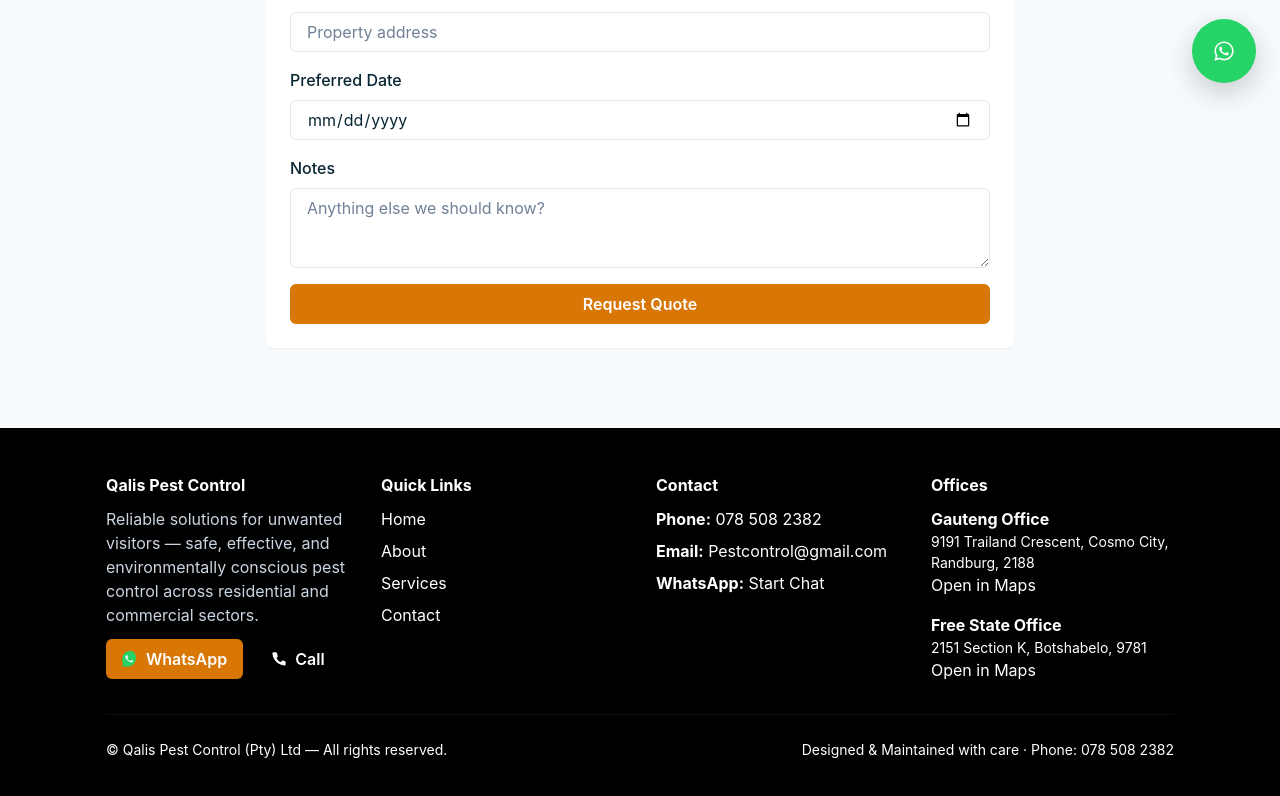
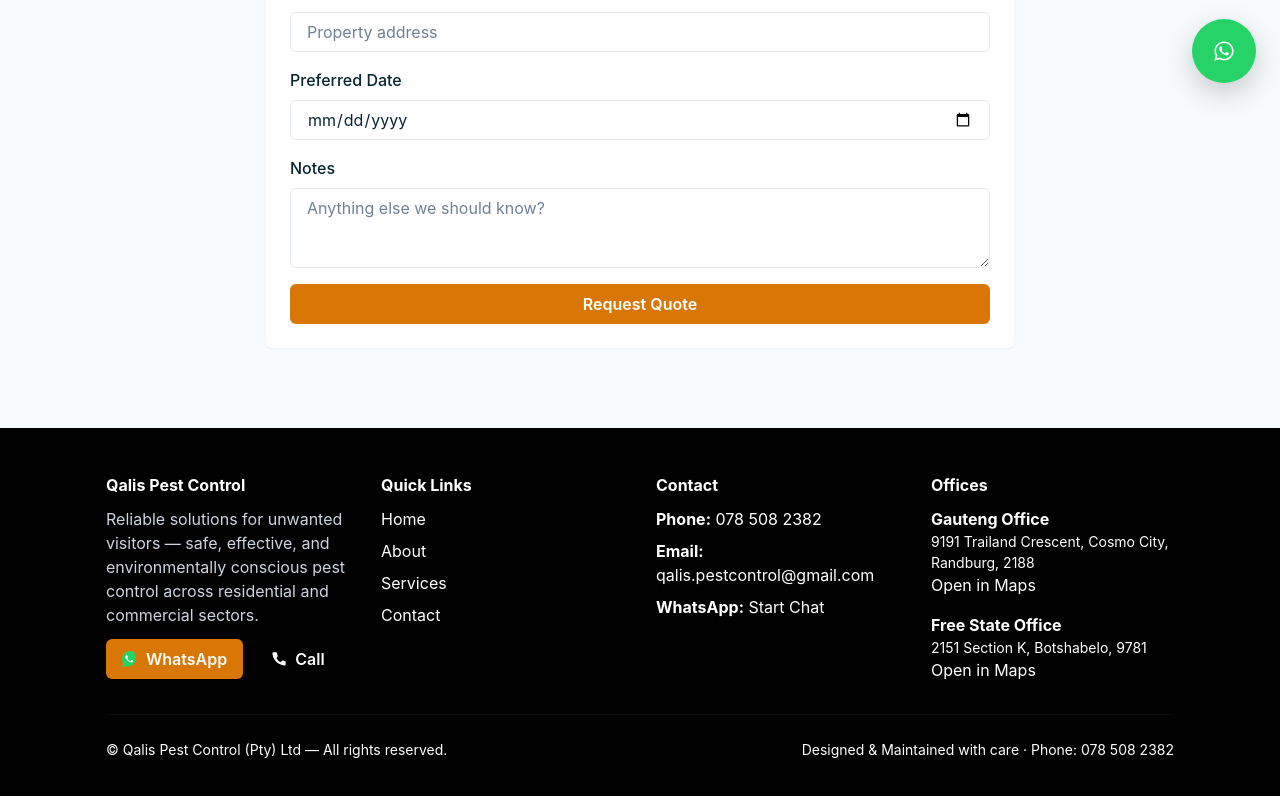
Before and after one commit to qalispestcontrol-cpu/qalispestcontrol, a React (Vite) app: page /quote in a window 1280 px wide. Shown: the part 693-1489 px from the top of the page. Built offline with nearby package versions, Linux system fonts and the light colour scheme; no server answers.

Commit message:
number and email updates

```diff
--- a/src/components/Footer.jsx
+++ b/src/components/Footer.jsx
@@ -39,7 +39,7 @@
             <Heading size="sm" mb={3}>Contact</Heading>
             <Stack spacing={2}>
               <Text><strong>Phone:</strong> <Link href="tel:0785082383" _hover={{ color: 'brand.500' }} transition="color .15s">078 508 2382</Link></Text>
-              <Text><strong>Email:</strong> <Link href="mailto:qalis.pestcontrol@gmail.com" _hover={{ color: 'brand.500' }} transition="color .15s">Pestcontrol@gmail.com</Link></Text>
+              <Text><strong>Email:</strong> <Link href="mailto:qalis.pestcontrol@gmail.com" _hover={{ color: 'brand.500' }} transition="color .15s">qalis.pestcontrol@gmail.com</Link></Text>
               <Text><strong>WhatsApp:</strong> <Link href="https://wa.me/27785082382?text=Hello%20Qalis%20Pest%20Control" target="_blank" rel="noopener" _hover={{ color: 'brand.500' }} transition="color .15s">Start Chat</Link></Text>
             </Stack>
           </Box>
--- a/src/pages/Contact.jsx
+++ b/src/pages/Contact.jsx
@@ -95,7 +95,7 @@
           <Heading size="sm">Gauteng Office</Heading>
           <Text mt={2}>9191 Trailand Crescent, Cosmo City, Randburg, 2188</Text>
           <Text mt={2}>Phone: <Link color="brand.500" href="tel:0785082383">078 508 2382</Link></Text>
-          <Text>Email: <Link color="brand.500" href="mailto:Pestcontrol@gmail.com">Pestcontrol@gmail.com</Link></Text>
+          <Text>Email: <Link color="brand.500" href="mailtoqalis.pestcontrol@gmail.com">qalis.pestcontrol@gmail.com</Link></Text>
           <Box mt={4} borderRadius="md" overflow="hidden" border="1px solid" borderColor="gray.100">
             <OfficeMap address="9191 Trailand Crescent, Cosmo City, Randburg, 2188" height={250} />
           </Box>
@@ -104,8 +104,8 @@
         <Box p={4} bg="white" borderRadius="md" boxShadow="sm">
           <Heading size="sm">Free State Office</Heading>
           <Text mt={2}>2151 Section K, Botshabelo, 9781</Text>
-          <Text mt={2}>Phone: <Link color="brand.500" href="tel:0785082383">078 508 2383</Link></Text>
-          <Text>Email: <Link color="brand.500" href="mailto:Pestcontrol@gmail.com">Pestcontrol@gmail.com</Link></Text>
+          <Text mt={2}>Phone: <Link color="brand.500" href="tel:0785082383">078 508 2382</Link></Text>
+          <Text>Email: <Link color="brand.500" href="mailto:qalis.pestcontrol@gmail.com">qalis.pestcontrol@gmail.com</Link></Text>
         </Box>
       </SimpleGrid>
 
```
Also changed, not shown: 1 other file (tests, documents, lock files or other folders).
